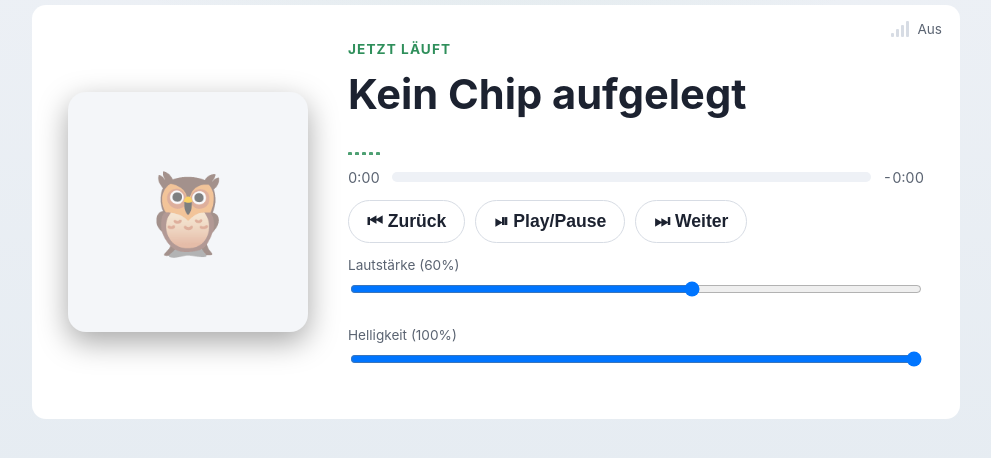
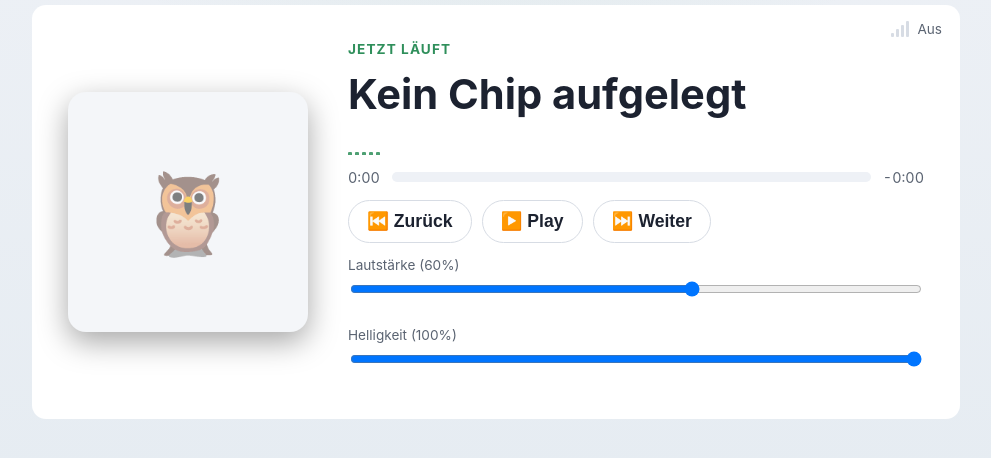
Before and after one commit to Botmaster3/OwlBox, a Flask app: page /admin in a window 1280 px wide. Shown: the part 168-626 px from the top of the page, without its empty margins (144-1135 px from the left). Run offline with Flask 3, Linux system fonts and the light colour scheme; the visitor is signed in with stand-in values (Sample User, id 1).

Commit message:
Play/Pause/Vor/Zurück-Symbole reparieren
⏮ ⏯ ⏭ ohne Emoji-Variationsselektor (U+FE0F) fielen auf die
Text-Darstellung zurück - dünne, einfarbige Glyphen statt der
farbigen Emoji, die der Rest der Oberfläche benutzt, dadurch wirkten
sie neben 🦉/😴/🔁 usw. wie Fremdkörper. ⏮️/⏭️ jetzt mit
Variationsselektor; das kombinierte ⏯️-Symbol (schlecht unterstützt und
zeigt ohnehin nicht an, in welche Richtung es umschaltet) ersetzt durch
ein Icon, das live zwischen ▶️ Play und ⏸️ Pause wechselt, je nachdem
was der Klick als Nächstes auslösen würde.

```diff
--- a/owlbox/web/static/js/admin_dashboard.js
+++ b/owlbox/web/static/js/admin_dashboard.js
@@ -211,6 +211,12 @@
     applyWifi(state.wifi);
     applyHotspotBanner(state.wifi);
     setVuPlaying(!!player.playing);
+    // Shows the action the button performs, not the current state - a
+    // pause icon while playing (clicking it pauses), a play icon
+    // otherwise. ⏯️ (the combined play/pause glyph the button used to
+    // show unconditionally) has spotty font support and doesn't say which
+    // way it's about to switch, unlike swapping between the two here.
+    npBtnToggle.textContent = player.playing ? "⏸️ Pause" : "▶️ Play";
 
     if (!volumeSliderBeingDragged) {
       npVolumeInput.value = player.volume || 0;
--- a/owlbox/web/templates/admin_dashboard.html
+++ b/owlbox/web/templates/admin_dashboard.html
@@ -54,9 +54,9 @@
         <ol id="np-upcoming-list" class="np-upcoming-list"></ol>
       </div>
       <div class="control-buttons">
-        <button class="btn secondary" id="np-btn-prev" type="button">⏮ Zurück</button>
-        <button class="btn secondary" id="np-btn-toggle" type="button">⏯ Play/Pause</button>
-        <button class="btn secondary" id="np-btn-next" type="button">⏭ Weiter</button>
+        <button class="btn secondary" id="np-btn-prev" type="button">⏮️ Zurück</button>
+        <button class="btn secondary" id="np-btn-toggle" type="button">▶️ Play</button>
+        <button class="btn secondary" id="np-btn-next" type="button">⏭️ Weiter</button>
       </div>
       <div class="field">
         <label for="np-volume">Lautstärke (<span id="np-volume-value">–</span>%)</label>
```
